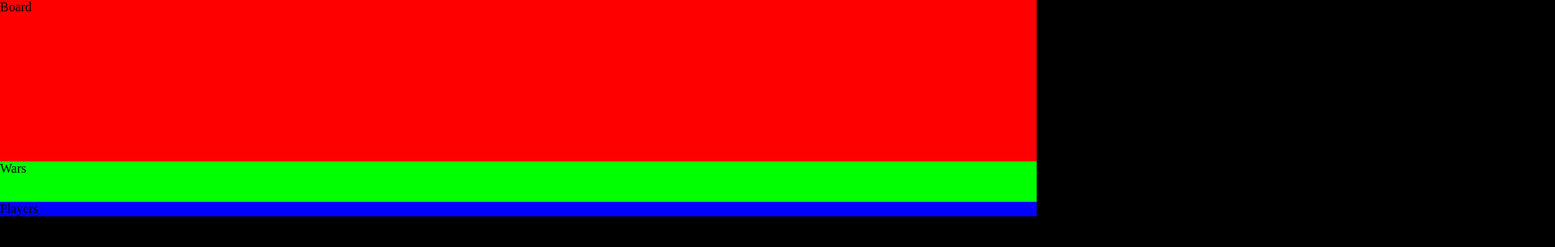
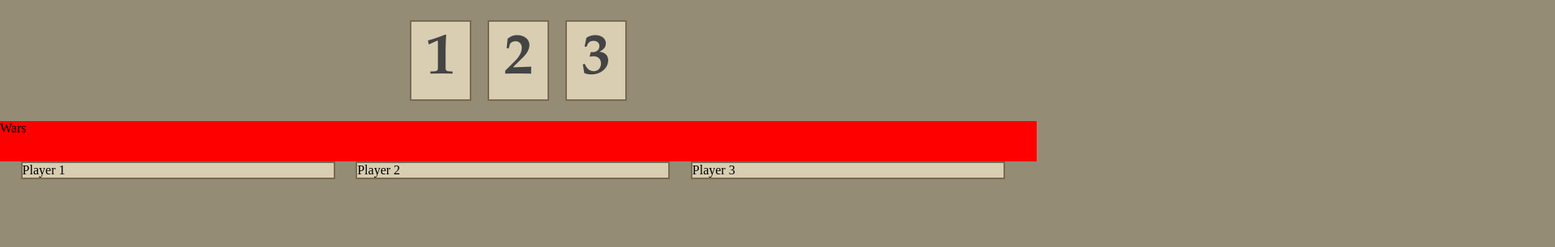
Before and after one commit to bobsomers/war, a plain HTML site: page index.html in a window 1280 px wide. Shown: the whole page at 81% size, 1920 px wide, since content can reach past the window. Drawn offline with Linux system fonts and the light colour scheme.

Commit message:
More basic layout. Simple color scheme going.

```diff
--- a/index.html
+++ b/index.html
@@ -12,8 +12,24 @@
     </head>
 
     <body>
-        <div id="board">Board</div>
+        <div id="board">
+            <div id="hole">
+                <div id="1-hole" class="hole">1</div>
+                <div id="2-hole" class="hole">2</div>
+                <div id="3-hole" class="hole">3</div>
+            </div>
+        </div>
         <div id="wars">Wars</div>
-        <div id="players">Players</div>
+        <div id="players">
+            <div id="player-1" class="player">
+                Player 1
+            </div>
+            <div id="player-2" class="player">
+                Player 2
+            </div>
+            <div id="player-3" class="player">
+                Player 3
+            </div>
+        </div>
     </body>
 </html>
--- a/style.css
+++ b/style.css
@@ -1,5 +1,5 @@
 body {
-    background: #000;
+    background: #948c75;
     margin: 0;
 }
 
@@ -8,22 +8,57 @@ body {
     top: 0;
     left: 0;
     width: 100%;
-    height: 200px;
-    background: #f00;
+    height: 150px;
+}
+
+#hole {
+    position: relative;
+    top: 25px;
+    left: 50%;
+    /* margin-left calculated by js */
+}
+
+div.hole {
+    width: 72px;
+    height: 96px;
+    border: 2px solid #7a6a53;
+    background: #d9ceb2;
+    float: left;
+    margin-right: 20px;
+    font: bold 72px Palatino;
+    text-align: center;
+    line-height: 96px;
+    color: #444;
 }
 
 #wars {
     position: absolute;
-    top: 200px;
+    top: 150px;
     left: 0;
     width: 100%;
     height: 50px;
-    background: #0f0;
+    background: #f00;
 }
 
 #players {
     position: absolute;
-    top: 250px;
+    top: 200px;
     width: 100%;
-    background: #00f;
 }
+
+div.player {
+    float: left;
+    background: #d9ceb2;
+    border: 2px solid #7a6a53;
+    margin-left: 2%;
+}
+
+/* js calculated styles below here */
+
+#hole {
+    margin-left: -134px; /* (numPlayers * (72 + 4)) + ((numPlayers - 1) * 20) */
+}
+
+div.player {
+    width: 30%; /* (100 - ((numPlayers + 1) * 2)) / numPlayers */
+}
```
